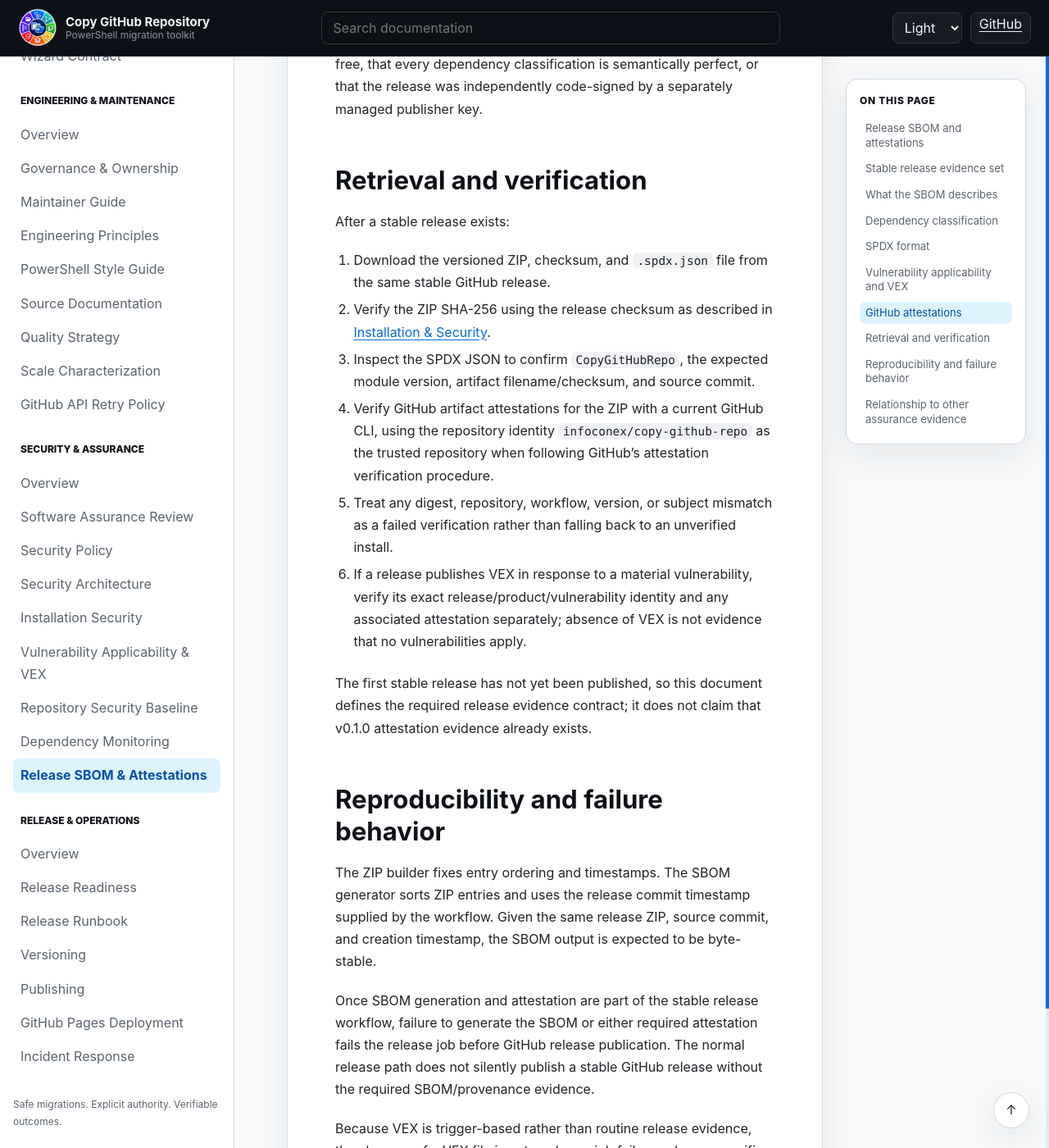
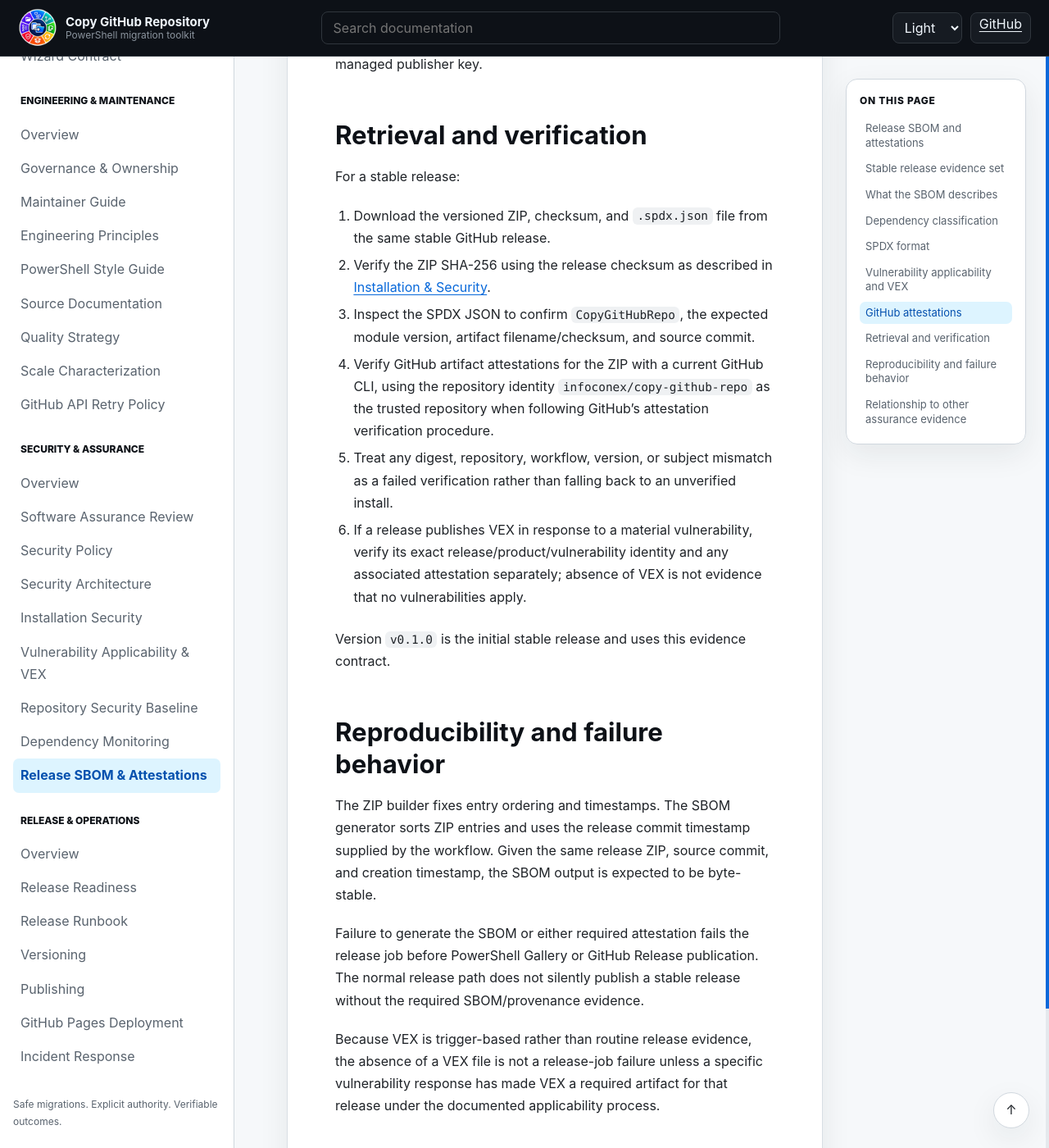
Before and after one commit to infoconex/copy-github-repo, a Jekyll site: the page built from docs/security/release-sbom.md, in a window 1280 px wide and 1400 px high, scrolled down 5003 px. Shown: the whole window at 82% size. Built offline with Jekyll 4.4.1, drawn with Linux system fonts in a browser that asks for light colours; our own code applies the rules of GitHub Pages for plain Markdown files; some of the changed text lies outside the part shown.

Commit message:
docs: describe published v0.1.0 release evidence

```diff
--- a/docs/security/release-sbom.md
+++ b/docs/security/release-sbom.md
@@ -12,7 +12,7 @@ For module version `X.Y.Z`, the stable GitHub release is expected to contain:
 - GitHub artifact provenance attestation for the release ZIP;
 - GitHub SBOM attestation binding the SPDX document to the same release ZIP.
 
-Independent publisher signing remains a separate optional control for the initial stable release. A checksum, SBOM, or GitHub attestation must not be described as equivalent to an independently managed publisher-signing key.
+Independent publisher signing remains a separate optional control. A checksum, SBOM, or GitHub attestation must not be described as equivalent to an independently managed publisher-signing key.
 
 A VEX sidecar is **not** part of the routine v0.1.0 release evidence set. [`vulnerability-applicability.md`](vulnerability-applicability.md) defines the trigger-based VEX decision and the evidence required before a vulnerability applicability statement is published.
 
@@ -73,7 +73,7 @@ A successful attestation proves that GitHub's attestation service signed a state
 
 ## Retrieval and verification
 
-After a stable release exists:
+For a stable release:
 
 1. Download the versioned ZIP, checksum, and `.spdx.json` file from the same stable GitHub release.
 2. Verify the ZIP SHA-256 using the release checksum as described in [Installation & Security](installation-security.md).
@@ -82,13 +82,13 @@ After a stable release exists:
 5. Treat any digest, repository, workflow, version, or subject mismatch as a failed verification rather than falling back to an unverified install.
 6. If a release publishes VEX in response to a material vulnerability, verify its exact release/product/vulnerability identity and any associated attestation separately; absence of VEX is not evidence that no vulnerabilities apply.
 
-The first stable release has not yet been published, so this document defines the required release evidence contract; it does not claim that v0.1.0 attestation evidence already exists.
+Version `v0.1.0` is the initial stable release and uses this evidence contract.
 
 ## Reproducibility and failure behavior
 
 The ZIP builder fixes entry ordering and timestamps. The SBOM generator sorts ZIP entries and uses the release commit timestamp supplied by the workflow. Given the same release ZIP, source commit, and creation timestamp, the SBOM output is expected to be byte-stable.
 
-Once SBOM generation and attestation are part of the stable release workflow, failure to generate the SBOM or either required attestation fails the release job before GitHub release publication. The normal release path does not silently publish a stable GitHub release without the required SBOM/provenance evidence.
+Failure to generate the SBOM or either required attestation fails the release job before PowerShell Gallery or GitHub Release publication. The normal release path does not silently publish a stable release without the required SBOM/provenance evidence.
 
 Because VEX is trigger-based rather than routine release evidence, the absence of a VEX file is not a release-job failure unless a specific vulnerability response has made VEX a required artifact for that release under the documented applicability process.
 
```
Also changed, not shown: other parts of docs/security/release-sbom.md (+1 -1 lines).
